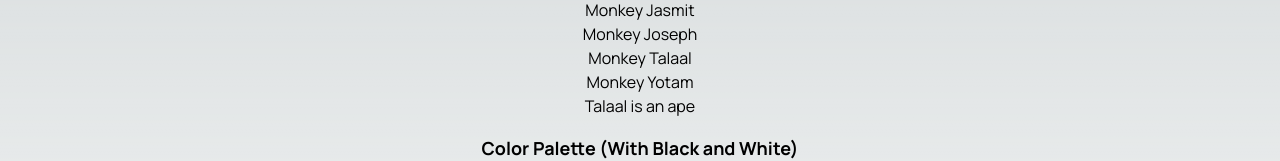
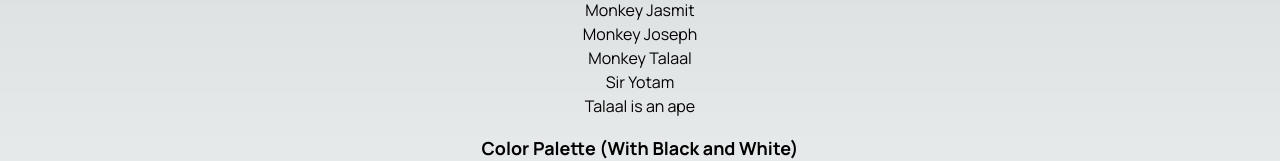
Before and after one commit to Jasmit22/ucalgaryFirstYear, a Next.js app: page / in a window 1280 px wide. Shown: the part 164-325 px from the top of the page. Built offline with nearby package versions, Linux system fonts and the light colour scheme.

Commit message:
Test commit

```diff
--- a/src/app/page.jsx
+++ b/src/app/page.jsx
@@ -10,7 +10,7 @@ export default function Home() {
           <li>Monkey Jasmit</li>
           <li>Monkey Joseph</li>
           <li>Monkey Talaal</li>
-          <li>Monkey Yotam</li>
+          <li>Sir Yotam</li>
         </ul>
         <p>Talaal is an ape</p>
       </div>
```
